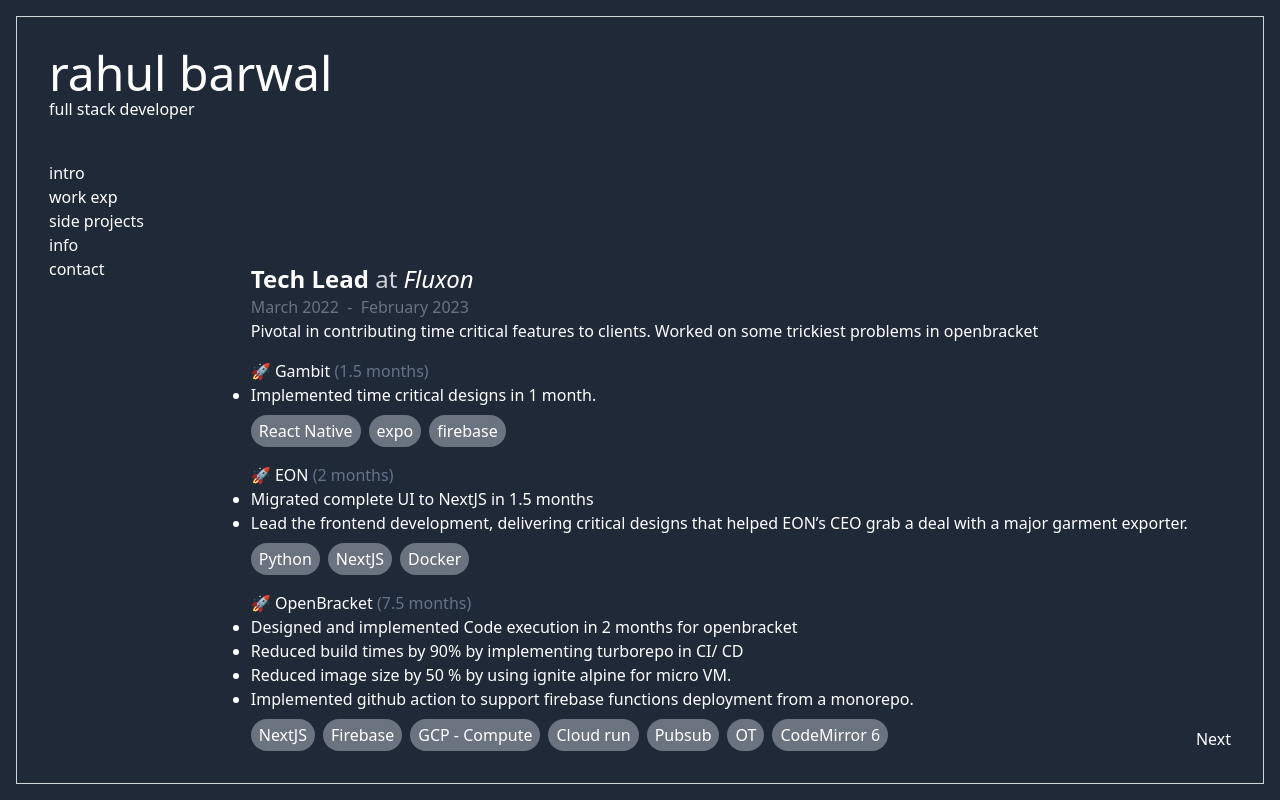
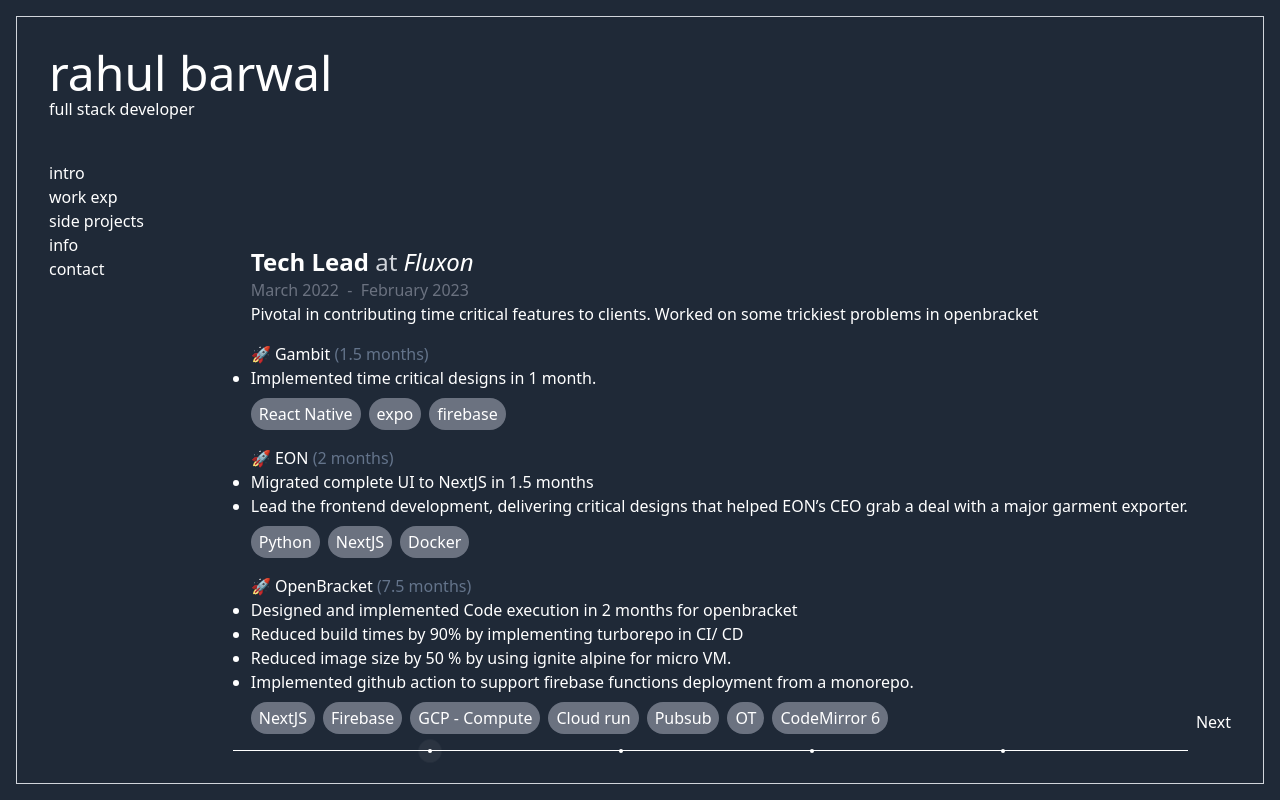
Before and after one commit to rahulbarwal/rahul-portfolio, a React (Create React App) app: page / in a window 1280 px wide. Built offline with nearby package versions, Linux system fonts and the light colour scheme.

Commit message:
Added navigator

```diff
--- a/src/components/content/Projects/index.tsx
+++ b/src/components/content/Projects/index.tsx
@@ -1,24 +1,32 @@
 import React, { useReducer, useState } from "react";
 import ProjectItem, { IPItem } from "./ProjectItem";
 import data from "./data";
+import ProjectNavigator from "./navigator/ProjectNavigator";
 type Props = {};
 
 const Projects = (props: Props) => {
   const projects: IPItem[] = data;
   const [currProjectIndex, dispatch] = useReducer(
-    (state: number, action: { type: "inc" | "dec" }) => {
+    (
+      state: number,
+      action: { type: "inc" | "dec" } | { type: "set"; payload: number }
+    ) => {
       if (action.type === "inc") {
         return state + 1;
       }
       if (action.type === "dec") {
         return state - 1;
       }
+      if (action.type === "set") {
+        return action.payload;
+      }
       throw Error("Unknown action.");
     },
     0
   );
   return (
-    <section className="flex gap-2 items-end">
+    <>
+      <section className="flex gap-2 items-end mb-4">
         {currProjectIndex !== 0 && (
           <button onClick={() => dispatch({ type: "dec" })}>Prev</button>
         )}
@@ -27,6 +35,15 @@
           <button onClick={() => dispatch({ type: "inc" })}>Next</button>
         )}
       </section>
+
+      <ProjectNavigator
+        total={projects.length}
+        currentIndex={currProjectIndex}
+        changeCurrentIndex={(val: number) =>
+          dispatch({ type: "set", payload: val })
+        }
+      />
+    </>
   );
 };
 
--- /dev/null
+++ b/src/components/content/Projects/navigator/BlinkDot.tsx
@@ -0,0 +1,24 @@
+import React from "react";
+
+type Props = {
+  isActive: boolean;
+  onClickHandler: () => void;
+};
+
+const BlinkDot = (props: Props) => {
+  return (
+    <span
+      className="relative flex items-center cursor-pointer"
+      onClick={props.onClickHandler}
+    >
+      <span className="flex h-3 w-3 absolute items-center justify-center">
+        {props.isActive && (
+          <span className="animate-ping absolute inline-flex h-full w-full rounded-full bg-white opacity-75"></span>
+        )}
+        <span className="relative inline-flex rounded-full h-1 w-1 bg-white"></span>
+      </span>
+    </span>
+  );
+};
+
+export default BlinkDot;
--- /dev/null
+++ b/src/components/content/Projects/navigator/ProjectNavigator.tsx
@@ -0,0 +1,26 @@
+import BlinkDot from "./BlinkDot";
+
+type Props = {
+  total: number;
+  currentIndex: number;
+  changeCurrentIndex: (val: number) => void;
+};
+
+const ProjectNavigator = (props: Props) => {
+  return (
+    <div className="flex items-center justify-center w-full">
+      <div className=" w-11/12 h-px bg-white flex justify-evenly items-center">
+        {Array.from(Array(props.total).keys()).map(
+          (val: number, index: number) => (
+            <BlinkDot
+              isActive={index === props.currentIndex}
+              onClickHandler={() => props.changeCurrentIndex(index)}
+            />
+          )
+        )}
+      </div>
+    </div>
+  );
+};
+
+export default ProjectNavigator;
```
Lines whose indentation alone changed are shown as unchanged.
